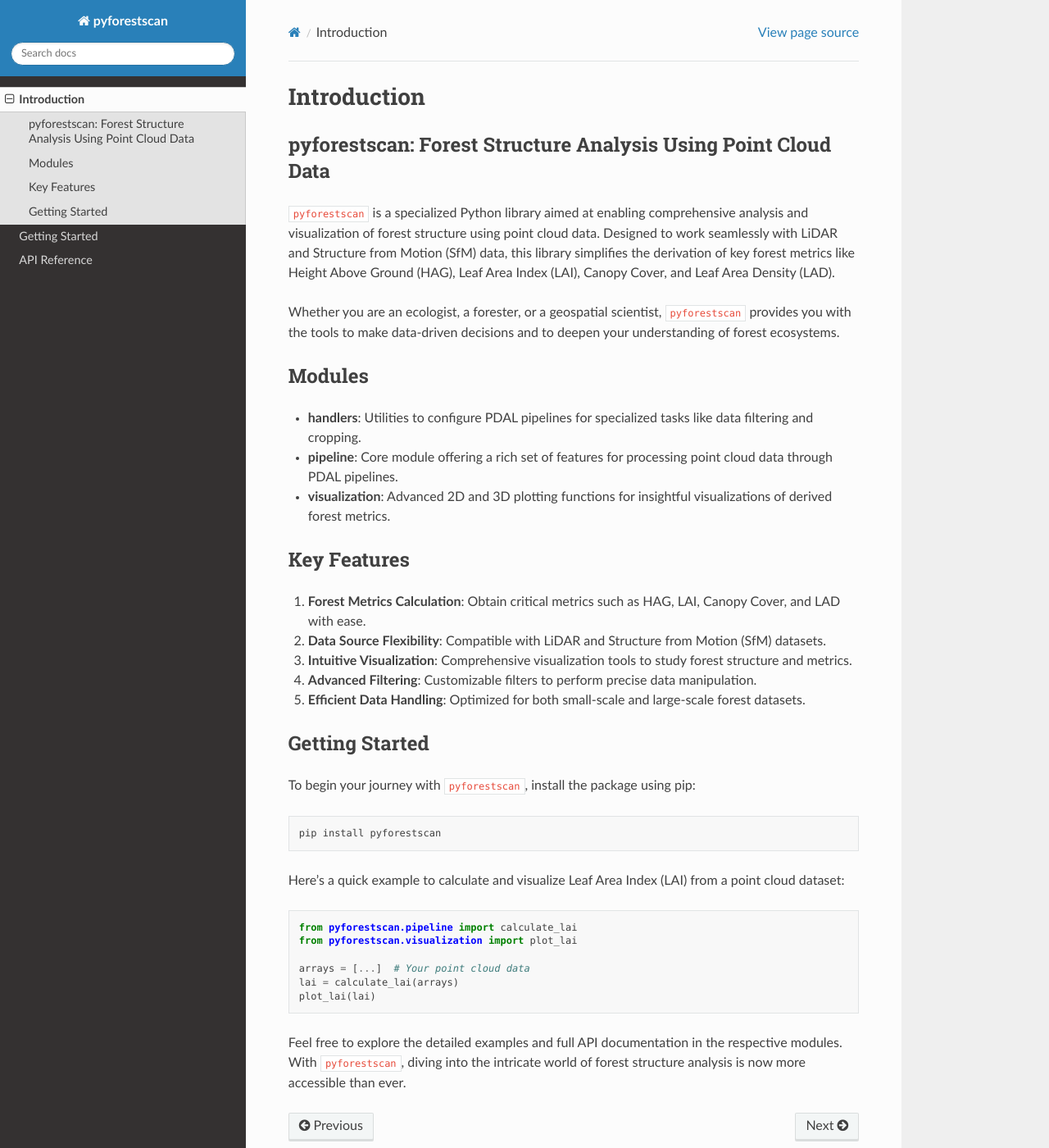
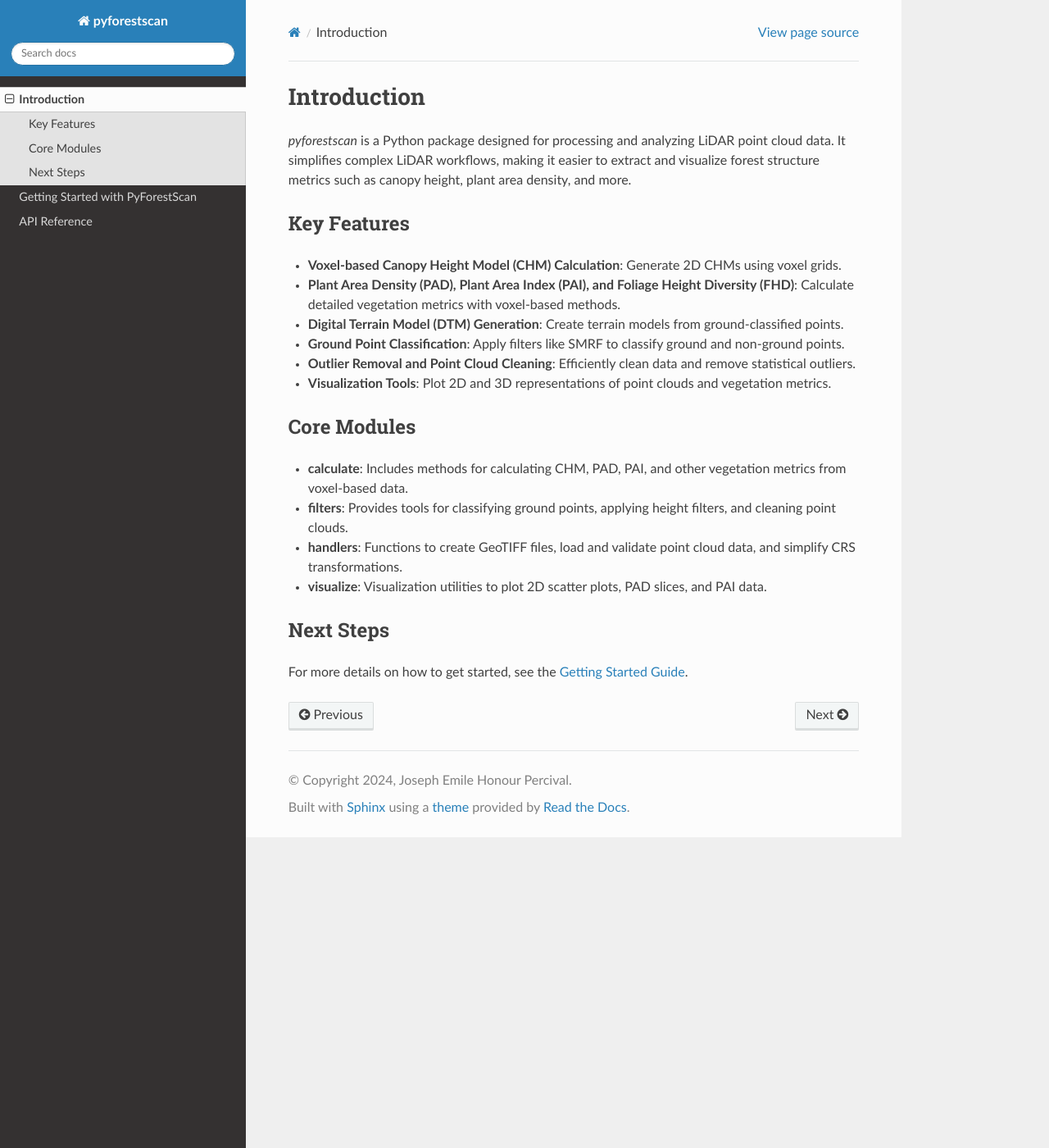
Before and after one commit to iosefa/PyForestScan, a Sphinx documentation site: the page built from docs/source/introduction.rst, in a window 1280 px wide and 1400 px high. Shown: the whole window at 82% size. Built offline with Sphinx 7.4.7 and the Read the Docs theme 2.0.0, drawn with Linux system fonts in a browser that asks for light colours.

Commit message:
Update documentation and version for PyForestScan
Revamped the introduction and getting started guides for better clarity and usability. Removed redundant sections and added detailed installation instructions. Updated the Sphinx configuration and setup.py to reflect the new version 0.1.6.

```diff
--- a/docs/source/conf.py
+++ b/docs/source/conf.py
@@ -14,7 +14,7 @@
 project = 'pyforestscan'
 copyright = '2024, Joseph Emile Honour Percival'
 author = 'Joseph Emile Honour Percival'
-release = '0.1.0'
+release = '0.1.6'
 
 # -- General configuration ---------------------------------------------------
 # https://www.sphinx-doc.org/en/master/usage/configuration.html#general-configuration
@@ -27,7 +27,7 @@
 ]
 
 # Add the modules to be mocked here
-autodoc_mock_imports = ['pdal', 'mayavi']
+autodoc_mock_imports = ['pdal']
 
 templates_path = ["_templates"]
 exclude_patterns = []
--- a/docs/source/introduction.rst
+++ b/docs/source/introduction.rst
@@ -1,45 +1,27 @@
 Introduction
 ============
 
-pyforestscan: Forest Structure Analysis Using Point Cloud Data
---------------------------------------------------------------
-``pyforestscan`` is a specialized Python library aimed at enabling comprehensive analysis and visualization of forest structure using point cloud data. Designed to work seamlessly with LiDAR and Structure from Motion (SfM) data, this library simplifies the derivation of key forest metrics like Height Above Ground (HAG), Leaf Area Index (LAI), Canopy Cover, and Leaf Area Density (LAD).
-
-Whether you are an ecologist, a forester, or a geospatial scientist, ``pyforestscan`` provides you with the tools to make data-driven decisions and to deepen your understanding of forest ecosystems.
-
-Modules
--------
-
-- **handlers**: Utilities to configure PDAL pipelines for specialized tasks like data filtering and cropping.
-- **pipeline**: Core module offering a rich set of features for processing point cloud data through PDAL pipelines.
-- **visualization**: Advanced 2D and 3D plotting functions for insightful visualizations of derived forest metrics.
+`pyforestscan` is a Python package designed for processing and analyzing LiDAR point cloud data. It simplifies complex LiDAR workflows, making it easier to extract and visualize forest structure metrics such as canopy height, plant area density, and more.
 
 Key Features
 ------------
 
-1. **Forest Metrics Calculation**: Obtain critical metrics such as HAG, LAI, Canopy Cover, and LAD with ease.
-2. **Data Source Flexibility**: Compatible with LiDAR and Structure from Motion (SfM) datasets.
-3. **Intuitive Visualization**: Comprehensive visualization tools to study forest structure and metrics.
-4. **Advanced Filtering**: Customizable filters to perform precise data manipulation.
-5. **Efficient Data Handling**: Optimized for both small-scale and large-scale forest datasets.
+- **Voxel-based Canopy Height Model (CHM) Calculation**: Generate 2D CHMs using voxel grids.
+- **Plant Area Density (PAD), Plant Area Index (PAI), and Foliage Height Diversity (FHD)**: Calculate detailed vegetation metrics with voxel-based methods.
+- **Digital Terrain Model (DTM) Generation**: Create terrain models from ground-classified points.
+- **Ground Point Classification**: Apply filters like SMRF to classify ground and non-ground points.
+- **Outlier Removal and Point Cloud Cleaning**: Efficiently clean data and remove statistical outliers.
+- **Visualization Tools**: Plot 2D and 3D representations of point clouds and vegetation metrics.
 
-Getting Started
----------------
-To begin your journey with ``pyforestscan``, install the package using pip:
+Core Modules
+------------
 
-.. code-block:: bash
+- **calculate**: Includes methods for calculating CHM, PAD, PAI, and other vegetation metrics from voxel-based data.
+- **filters**: Provides tools for classifying ground points, applying height filters, and cleaning point clouds.
+- **handlers**: Functions to create GeoTIFF files, load and validate point cloud data, and simplify CRS transformations.
+- **visualize**: Visualization utilities to plot 2D scatter plots, PAD slices, and PAI data.
 
-   pip install pyforestscan
+Next Steps
+----------
 
-Here's a quick example to calculate and visualize Leaf Area Index (LAI) from a point cloud dataset:
-
-.. code-block:: python
-
-   from pyforestscan.pipeline import calculate_lai
-   from pyforestscan.visualization import plot_lai
-
-   arrays = [...]  # Your point cloud data
-   lai = calculate_lai(arrays)
-   plot_lai(lai)
-
-Feel free to explore the detailed examples and full API documentation in the respective modules. With ``pyforestscan``, diving into the intricate world of forest structure analysis is now more accessible than ever.
+For more details on how to get started, see the :doc:`Getting Started Guide <getting_started>`.
--- a/setup.py
+++ b/setup.py
@@ -5,7 +5,7 @@
 
 setuptools.setup(
     name="pyforestscan",
-    version="0.1.5",
+    version="0.1.6",
     author="Joseph Emile Honour Percival",
     author_email="ipercival@gmail.com",
     description="Analyzing forest structure using aerial LiDAR data",
```
Also changed, not shown: docs/source/getting_started.rst (+77 -7 lines).
